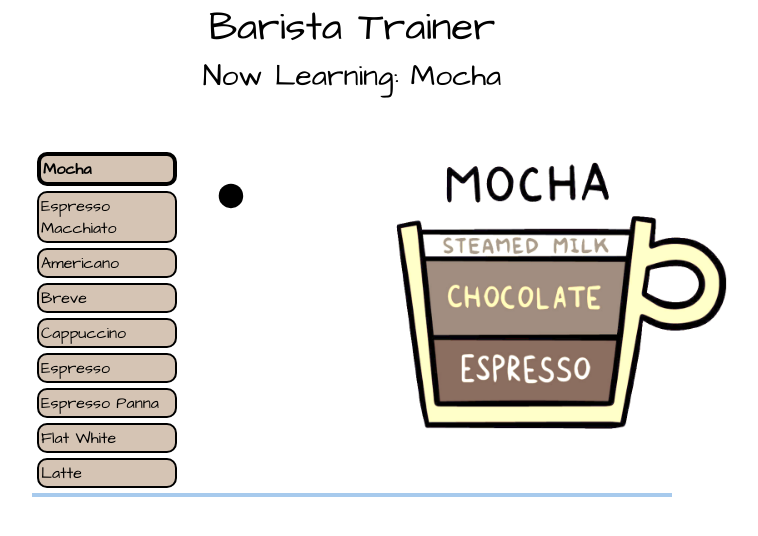
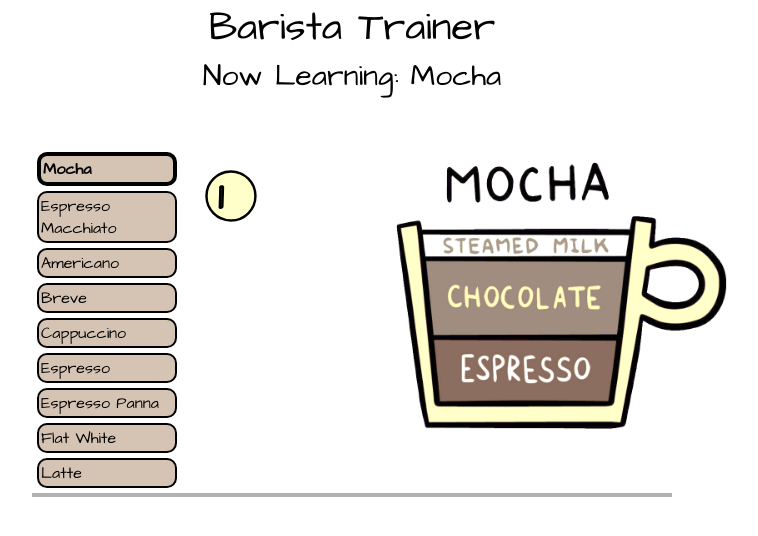
Before and after one commit to lilywebe/320Project2, a React (Create React App) app: page / in a window 1280 px wide. Shown: the top 536 px of the page, without its empty margins (288-1046 px from the left). Built offline with nearby package versions, Linux system fonts and the light colour scheme.

Commit message:
added styling and step numbers

```diff
--- a/public/data/drinks.json
+++ b/public/data/drinks.json
@@ -16,7 +16,7 @@
         "numsteps":3,
 
         "positions":[
-            {"x":20, "y":20}, {"x":50, "y":50}
+            {"x":35, "y":15}, {"x":35, "y":45}, {"x":35, "y":75}, {"x":35, "y":105}
         ],
         "difficultylevel": 0.5,
         "imageurl":"./imagesforproject2/mocha.png"
@@ -36,7 +36,7 @@
         ],
         "numsteps":3,
         "positions":[
-            {"x":20, "y":20}, {"x":50, "y":50}
+            {"x":35, "y":15}, {"x":35, "y":45}, {"x":35, "y":75}, {"x":35, "y":105}
         ],
         "difficultylevel": 0.7,
         "imageurl":"./imagesforproject2/espressomacchiato.png"
@@ -56,7 +56,7 @@
         ],
         "numsteps":3,
         "positions":[
-            {"x":20, "y":20}
+            {"x":35, "y":15}, {"x":35, "y":45}, {"x":35, "y":75}, {"x":35, "y":105}
         ],
         "difficultylevel": 0.9,
         "imageurl":"./imagesforproject2/americano.png"
@@ -77,7 +77,7 @@
         ],
         "numsteps":3,
         "positions":[
-            {"x":20, "y":20}
+            {"x":35, "y":15}, {"x":35, "y":45}, {"x":35, "y":75}, {"x":35, "y":105}
         ],
         "difficultylevel": 0.9,
         "imageurl":"./imagesforproject2/breve.png"
@@ -97,7 +97,7 @@
         ],
         "numsteps":3,
         "positions":[
-            {"x":20, "y":20}
+            {"x":35, "y":15}, {"x":35, "y":45}, {"x":35, "y":75}, {"x":35, "y":105}
         ],
         "difficultylevel": 0.9,
         "imageurl":"./imagesforproject2/cappucino.png"
@@ -116,7 +116,7 @@
         ],
         "numsteps":3,
         "positions":[
-            {"x":20, "y":20}
+            {"x":35, "y":15}, {"x":35, "y":45}, {"x":35, "y":75}, {"x":35, "y":105}
         ],
         "difficultylevel": 0.9,
         "imageurl":"./imagesforproject2/espresso.png"
@@ -136,7 +136,7 @@
         ],
         "numsteps":3,
         "positions":[
-            {"x":20, "y":20}
+            {"x":35, "y":15}, {"x":35, "y":45}, {"x":35, "y":75}, {"x":35, "y":105}
         ],
         "difficultylevel": 0.9,
         "imageurl":"./imagesforproject2/espressopanna.png"
@@ -156,7 +156,7 @@
         ],
         "numsteps":3,
         "positions":[
-            {"x":20, "y":20}
+            {"x":35, "y":15}, {"x":35, "y":45}, {"x":35, "y":75}, {"x":35, "y":105}
         ],
         "difficultylevel": 0.9,
         "imageurl":"./imagesforproject2/flatwhite.png"
@@ -176,7 +176,7 @@
         ],
         "numsteps":3,
         "positions":[
-            {"x":20, "y":20}
+            {"x":35, "y":15}, {"x":35, "y":45}, {"x":35, "y":75}, {"x":35, "y":105}
         ],
         "difficultylevel": 0.9,
         "imageurl":"./imagesforproject2/latte.png"
--- a/src/Trainer/Completion.js
+++ b/src/Trainer/Completion.js
@@ -1,11 +1,17 @@
 import React, { useState, useEffect, useRef } from "react";
+import { Modal } from "@mui/material";
+
+
+//can't close and looks truly terrible <3
 
 export default function Completion(props) {
 
 
-
-  return <div><Modal open={showModal}
-  onClose={() => {
-    setShowModal(false);
-  }}><h3>You finished training!</h3></Modal></div>;
+if(props.progress==100){
+  return <div><Modal open
+  ><h3 id="infoBox">You finished training!</h3></Modal></div>;
 }
+else{
+    return <div></div>
+}
+}
--- a/src/Trainer/DrinkVis.js
+++ b/src/Trainer/DrinkVis.js
@@ -3,13 +3,26 @@ import { Modal } from "@mui/material";
 
 export default function DrinkVis(props) {
   const [showModal, setShowModal] = useState(props.modalopen);
+  const [clicked, setClicked] = useState(false);
   const circles = [];
+  const text = [];
   const steps = [];
   for (const [index, value] of props.curTraining.positions.entries()) {
-    circles.push(<circle r="5" cx={props.curTraining["positions"][index].x} cy={props.curTraining["positions"][index].y} fill="black"  onClick={() => {
+    circles.push(<circle className={clicked ? "clicked" : "unclicked"} r="10" cx={props.curTraining["positions"][index].x} cy={props.curTraining["positions"][index].y} fill="#FFFFC9" stroke="black" strokeWidth="1"  onClick={() => {
       props.setProgress(props.progress+5);
       console.log(props.progress);
-    }}/>)};
+      setClicked(true);
+    }}/>
+    )};
+
+
+    for (const [index, value] of props.curTraining.positions.entries()) {
+      text.push(<text x={props.curTraining["positions"][index].x-5} y={props.curTraining["positions"][index].y+5} fill="#FFFFC9" stroke="black" strokeWidth="1"  onClick={() => {
+        props.setProgress(props.progress+5);
+        console.log(props.progress);
+        setClicked(true);
+      }}>{index+1}</text>
+      )};
 
 {/*}
   console.log(props.curTraining);
@@ -30,11 +43,12 @@ export default function DrinkVis(props) {
           setShowModal(true);
         }}>
         {circles}
+        {text}
       </svg>
     </div>
 
 
-    {/*}
+
     <Modal
       open={showModal}
       onClose={() => {
@@ -46,7 +60,7 @@ export default function DrinkVis(props) {
         <p>{props.curTraining.ingredients}</p>
       </div>
     </Modal>
-    */}
+
   </div>
 
 
--- a/src/Trainer/LearningProgress.js
+++ b/src/Trainer/LearningProgress.js
@@ -3,6 +3,6 @@ import {LinearProgress} from "@mui/material";
 
 export default function LearningProgress(props){
     return (<div>
-        <LinearProgress variant="determinate" value={props.progress}/>
+        <LinearProgress variant="determinate" value={props.progress} color="inherit"/>
     </div>)
 }
--- a/src/Trainer/Trainer.js
+++ b/src/Trainer/Trainer.js
@@ -1,4 +1,5 @@
 import React, { useState, useEffect, useRef } from "react";
+import Completion from "./Completion";
 import DrinkList from "./DrinkList";
 import DrinkVis from "./DrinkVis";
 import LearningProgress from "./LearningProgress";
@@ -66,7 +67,8 @@ export default function Trainer() {
          </div>
          <LearningProgress
          progress={progress}/>
-
+        <Completion
+        progress={progress}/>
 
     </div>
   );
--- a/src/Trainer/styles.css
+++ b/src/Trainer/styles.css
@@ -74,3 +74,6 @@
     top: 0;
     left: 0;
   }
+  .clicked{
+fill:"black";
+  }
```
